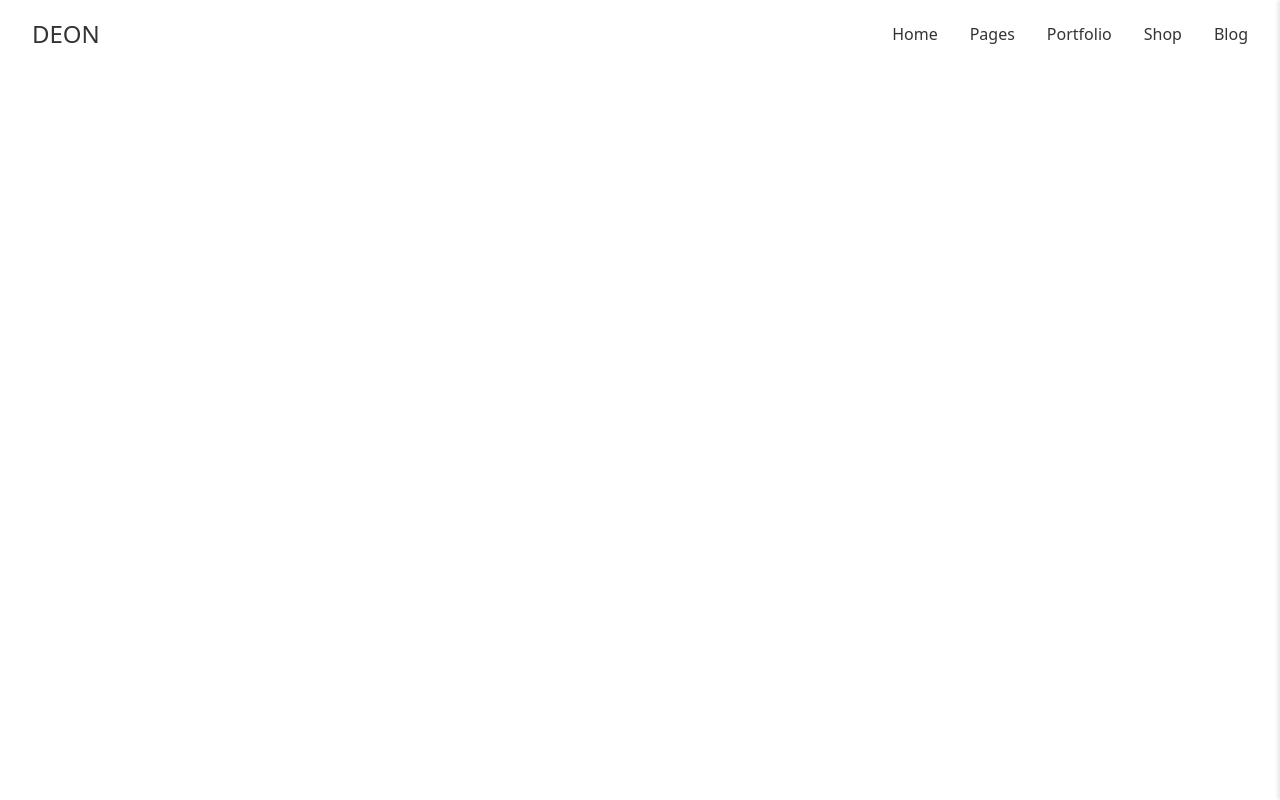
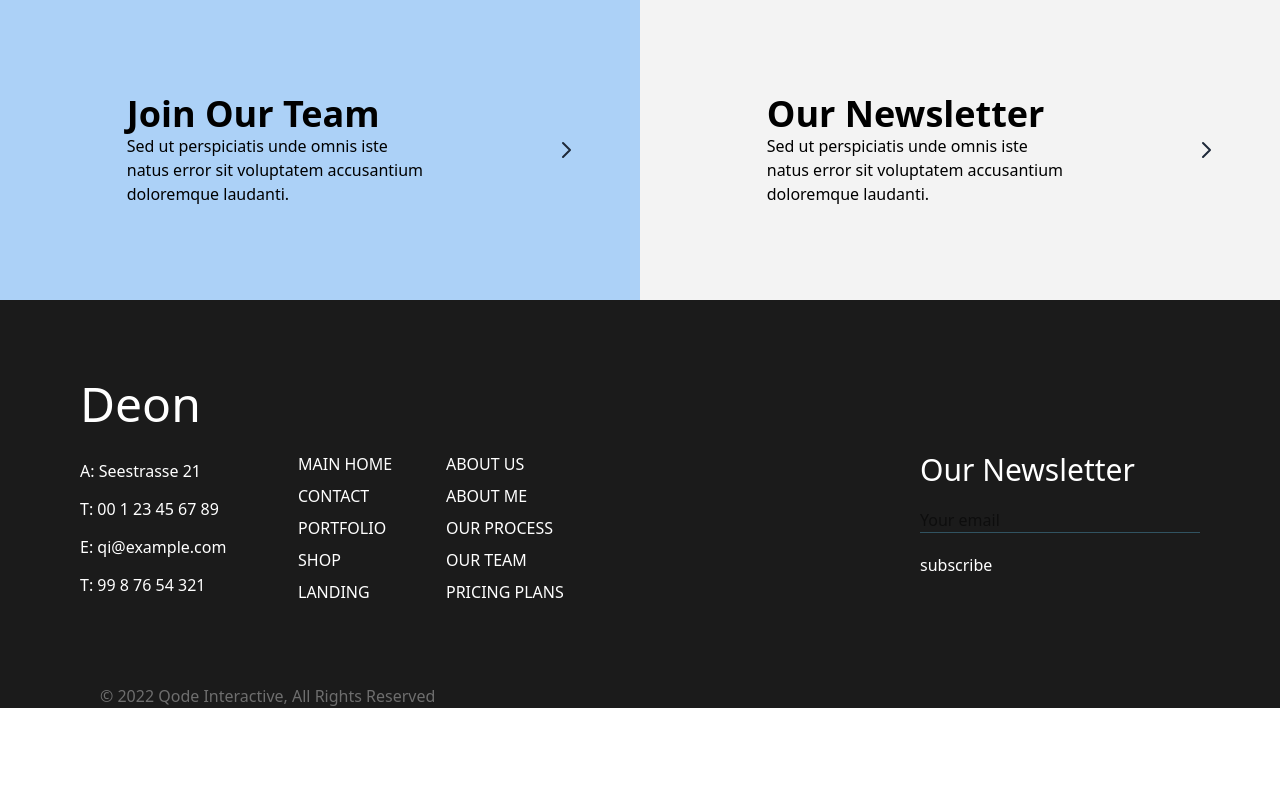
Before and after one commit to Anbuvel-2003/company-portfolio, a React (Vite) app: page / in a window 1280 px wide. Built offline with nearby package versions, Linux system fonts and the light colour scheme.

Commit message:
design a footer section

```diff
--- a/src/App.jsx
+++ b/src/App.jsx
@@ -1,19 +1,17 @@
 import { useState } from "react";
 import "./App.css";
 import Footer_section from "./component/footer";
-import FeaturesSection from "./component/FeaturesSection";
 import Header from "./component/Header";
-
 
 function App() {
   return (
     <>
-      <Header />
-      <div className="content">
+      {/* <Header /> */}
+      {/* <div className="content"> */}
 
-        {/* <FeaturesSection /> */}
-        {/* <Footer_section /> */}
-      </div>
+      {/* <FeaturesSection /> */}
+      <Footer_section />
+      {/* </div> */}
     </>
   );
 }
--- a/src/component/footer.jsx
+++ b/src/component/footer.jsx
@@ -2,14 +2,83 @@ import React from "react";
 
 function Footer_section() {
   return (
-    <div className="w-full bg-amber-800 flex  ">
-      <div>
-        <div></div>
-        <div>
-          <h3 className="text-left text-white">
-            © 2025 Our first project, All Rights Reserved
-          </h3>
+    <div className="">
+      <div className="md:h-[300px]  bg-red-200 sm:h-auto md:flex sm:grid">
+        <div className="md:w-1/2 sm:h-[300px] inline-flex bg-[#acd1f7] w-full h-[300px]">
+          <div className="w-full items-center justify-items-center content-center">
+            <h4 className=" w-[300px] text-4xl text-black font-semibold">Join Our Team</h4>
+            <p className="w-[300px] text-left">Sed ut perspiciatis unde omnis iste natus error sit voluptatem accusantium doloremque laudanti.</p>
+          </div>
+          <div className=" w-[100px] content-center">
+            <svg class="w-6 h-6 text-gray-800 dark:text-white" aria-hidden="true" xmlns="http://www.w3.org/2000/svg" width="24" height="24" fill="none" viewBox="0 0 24 24">
+              <path stroke="currentColor" stroke-linecap="round" stroke-linejoin="round" stroke-width="2" d="m9 5 7 7-7 7" />
+            </svg>
+
+          </div>
         </div>
+        <div className="md:w-1/2 sm:h-[300px]  inline-flex bg-[#f3f3f3] w-full h-[300px]">
+          <div className="w-full items-center justify-items-center content-center">
+            <h4 className=" w-[300px] text-4xl text-black font-semibold">Our Newsletter</h4>
+            <p className="w-[300px] text-left">Sed ut perspiciatis unde omnis iste natus error sit voluptatem accusantium doloremque laudanti.</p>
+          </div>
+          <div className=" w-[100px] content-center">
+            <svg class="w-6 h-6 text-gray-800 dark:text-white" aria-hidden="true" xmlns="http://www.w3.org/2000/svg" width="24" height="24" fill="none" viewBox="0 0 24 24">
+              <path stroke="currentColor" stroke-linecap="round" stroke-linejoin="round" stroke-width="2" d="m9 5 7 7-7 7" />
+            </svg>
+
+          </div>
+        </div>
+
+      </div>
+
+      <div className="bg-primary !p-20">
+        <div className="gap-6 grid">
+          <div className="">
+            <h3 className="text-5xl text-white">Deon</h3>
+          </div>
+          <div className="lg:inline-flex md:grid  bg-primary w-full">
+            <div className="gap-2 sm:grid md:flex md: w-full">
+              <div className="grid lg:w-1/4 md:w-1/3 items-center justify-items-start">
+                <a href="/footer1" className="text-white">A: Seestrasse 21</a>
+                <a href="/footer1" className="text-white">T: 00 1 23 45 67 89</a>
+                <a href="/footer1" className="text-white">E: qi@example.com</a>
+                <a href="/footer1" className="text-white">T: 99 8 76 54 321</a>
+              </div>
+              <div className="grid gap-2 lg:w-1/6 md:w-1/3 justify-items-start">
+                <a href="/footer1" className="text-white uppercase">Main Home</a>
+                <a href="/footer1" className="text-white uppercase">Contact</a>
+                <a href="/footer1" className="text-white uppercase">Portfolio</a>
+                <a href="/footer1" className="text-white uppercase">Shop</a>
+                <a href="/footer1" className="text-white uppercase">Landing</a>
+              </div>
+              <div className="grid gap-2 lg:w-1/3 md:w-1/3 justify-items-start">
+                <a href="/footer1" className="text-white uppercase">About Us</a>
+                <a href="/footer1" className="text-white uppercase">About Me</a>
+                <a href="/footer1" className="text-white uppercase">Our Process</a>
+                <a href="/footer1" className="text-white uppercase">Our Team</a>
+                <a href="/footer1" className="text-white uppercase">Pricing Plans</a>
+              </div>
+            </div>
+            <div className="lg:w-1/3">
+              <div className="grid gap-5">
+                <h3 className="text-white text-3xl">Our Newsletter</h3>
+                <input type="text" id="default-input" className="w-full border-b-1 border-borderline" placeholder="Your email"></input>
+                <div>
+                  <h3 className="text-white">subscribe</h3>
+                </div>
+              </div>
+            </div>
+            <div>
+
+            </div>
+          </div>
+        </div>
+
+      </div>
+      <div className="bg-primary" style={{ paddingLeft: "100px" }}>
+        <h4 className="text-[#6e6e6e] mb-[100px]">
+          © 2022 <a href="/">Qode Interactive</a>, All Rights Reserved
+        </h4>
       </div>
     </div>
   );
--- a/src/index.css
+++ b/src/index.css
@@ -5,3 +5,9 @@
   padding: 0;
   box-sizing: border-box;
 }
+
+@theme {
+  --color-primary: #1b1b1b;
+  --color-borderline: #315361;
+  --color-danger: #f06473;
+}
--- /dev/null
+++ b/tailwind.config.js
@@ -0,0 +1,12 @@
+/** @type {import('tailwindcss').Config} */
+export default {
+  content: ["./index.html", "./src/*/.{js,jsx,ts,tsx}"],
+  theme: {
+    extend: {
+      colors: {
+        primary: "#8c193f",
+      },
+    },
+  },
+  plugins: [],
+};
```
